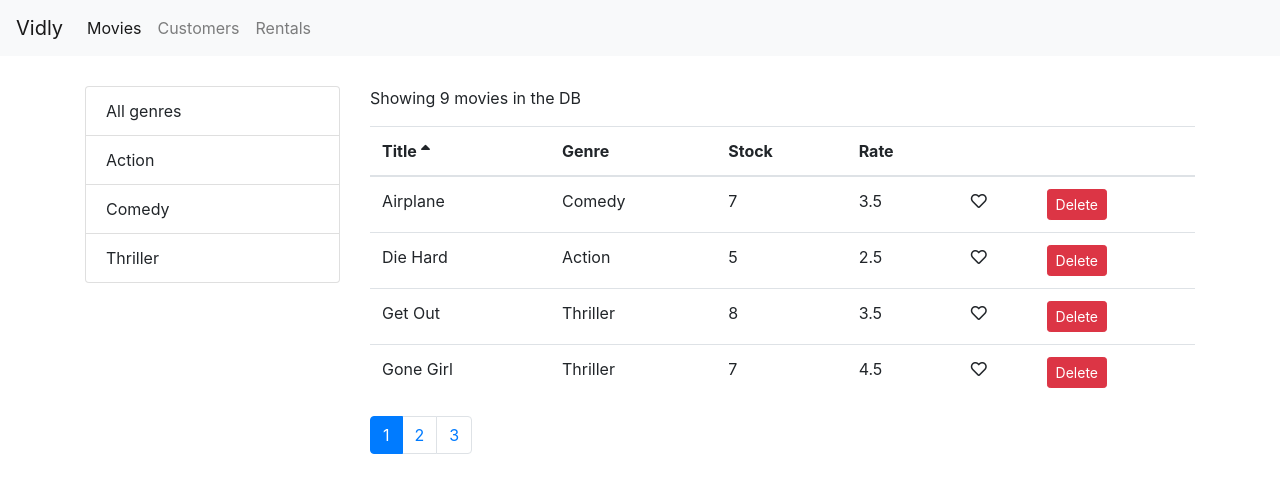
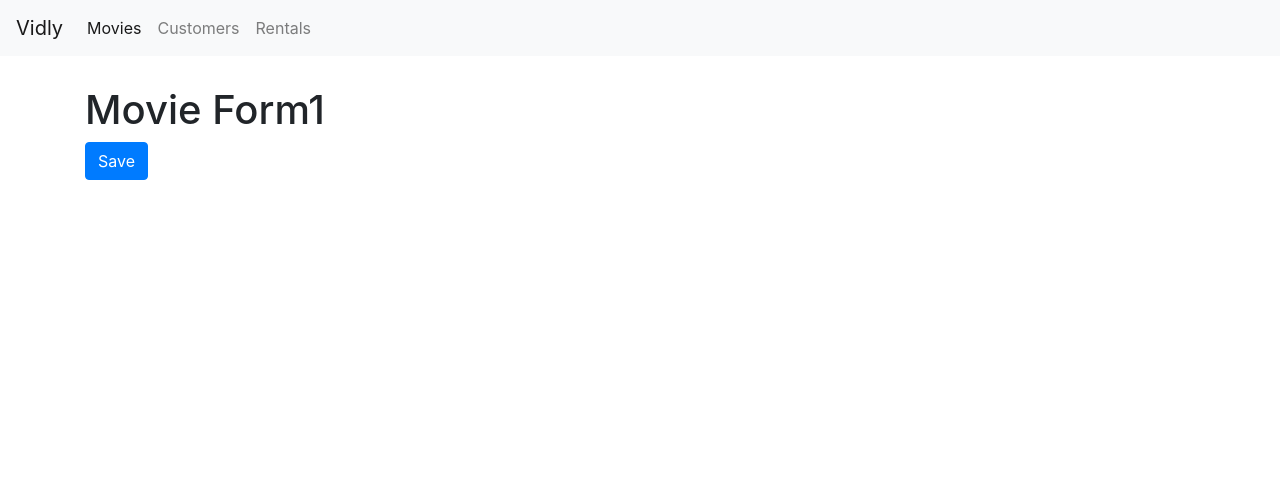
Before and after one commit to PabloYza/Vidly, a React (Create React App) app: page /movies/1 in a window 1280 px wide. Shown: the top 492 px of the page. Built offline with nearby package versions, Linux system fonts and the light colour scheme.

Commit message:
Link to MovieForm

```diff
--- a/src/App.js
+++ b/src/App.js
@@ -5,9 +5,7 @@
 import Rentals from './components/rentals';
 import Customers from './components/customers';
 import NavBar from './components/navBar';
-
-
-/* import Like from './components/common/like'; */
+import MovieForm from './components/movieForm';
 
 class App extends Component {
   state = {  }
@@ -17,6 +15,7 @@
       <NavBar />
       <main className="container">
         <Switch>
+          <Route path='/movies/:id' component={MovieForm} />
           <Route path='/movies' component={Movies} ></Route>
           <Route path='/customers' component={Customers} ></Route>
           <Route path='/rentals' component={Rentals} ></Route>
--- a/src/components/movieForm.js
+++ b/src/components/movieForm.js
@@ -1,8 +1,16 @@
 import React from 'react';
 
-const MovieForm = () => {
+const MovieForm = ({ match, history }) => {
   return (
-    <h1>Movie Form</h1>
+    <div>
+      <h1>Movie Form{match.params.id}</h1>
+      <button
+        className='btn btn-primary'
+        onClick={()=> history.push('/movies')}
+        >
+          Save
+        </button>
+    </div>
    );
 }
 
--- a/src/components/moviesTable.js
+++ b/src/components/moviesTable.js
@@ -1,10 +1,11 @@
 import React, { Component } from 'react';
 import Like from '../components/common/like';
 import Table from './common/table';
+import { Link } from 'react-router-dom';
 
 class MoviesTable extends Component {
   columns = [
-    { path: 'title', label: 'Title'},
+    { path: 'title', label: 'Title', content: movie => <Link to={`/movies/${movie._id}`}>{movie.title}</Link>},
     { path: 'genre.name', label: 'Genre'},
     { path: 'numberInStock', label: 'Stock'},
     { path: 'dailyRentalRate', label: 'Rate'},
```
